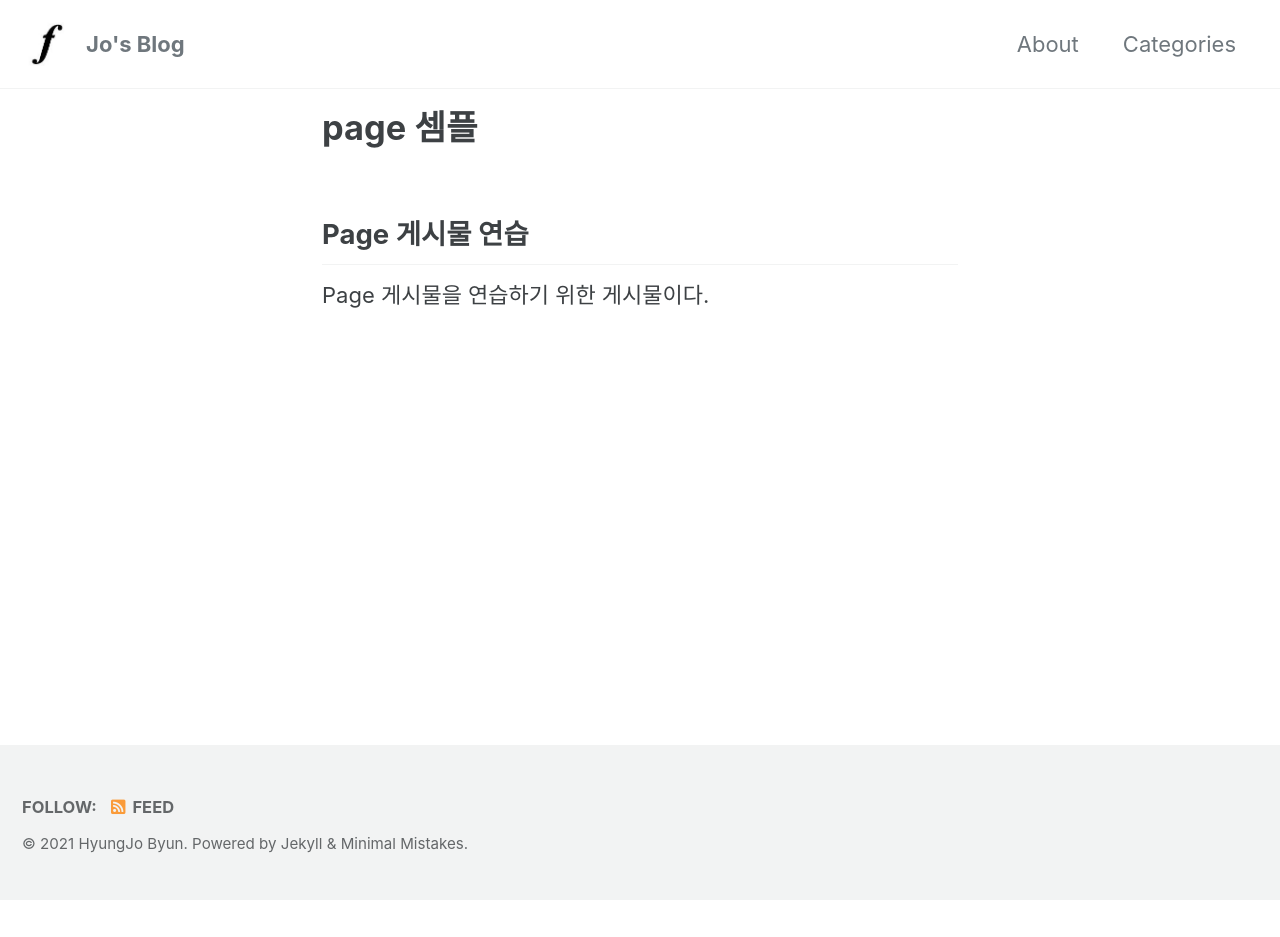
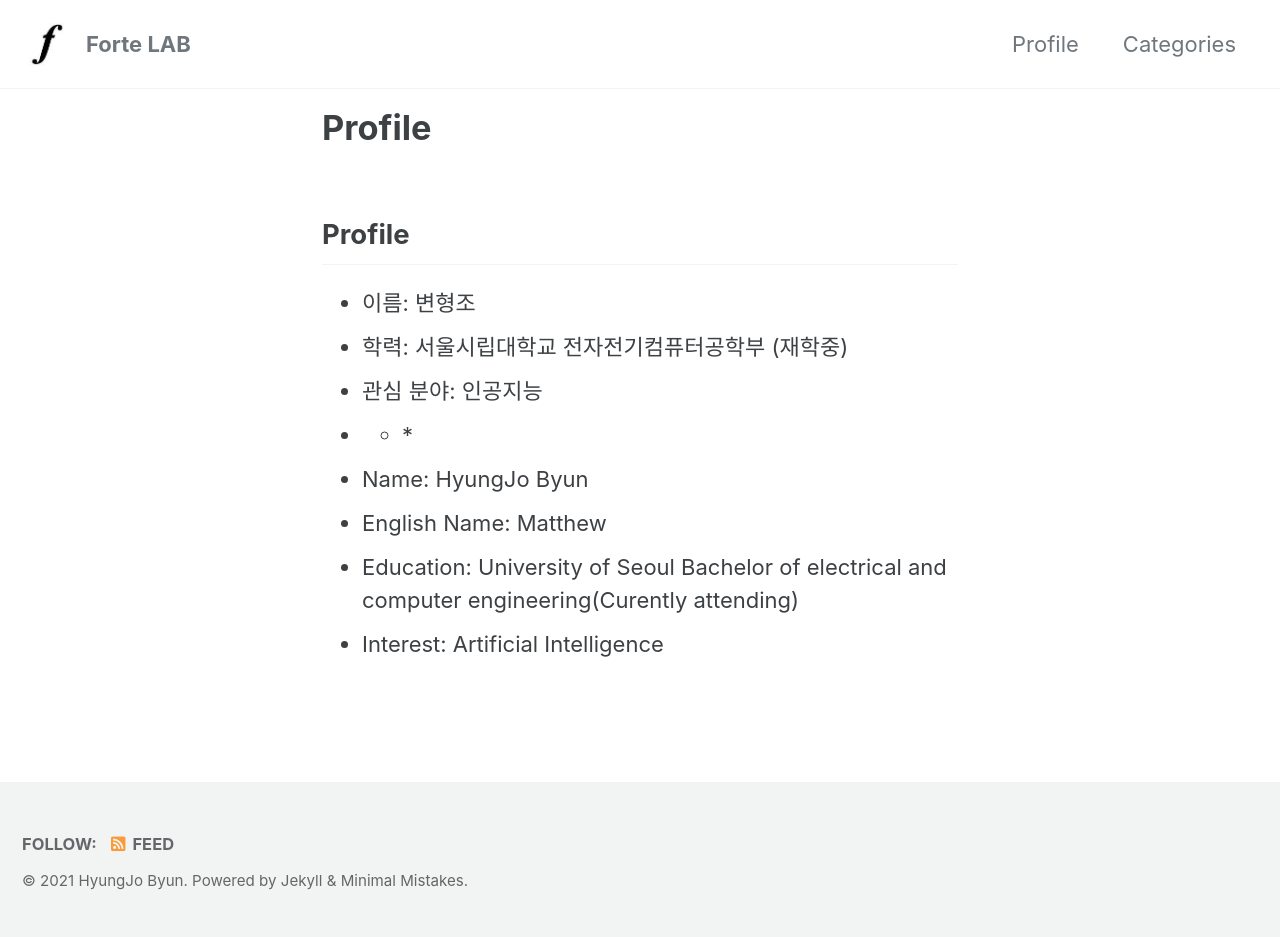
Before and after one commit to HyungjoByun/HyungjoByun.github.io, a Jekyll site: the page built from _pages/about.md, in a window 1280 px wide. Built offline with Jekyll 4.4.1, drawn with Linux system fonts in a browser that asks for light colours; cached includes are drawn as plain includes; before the commit the page ends 900 px from its top, so only the background shows below that.

Commit message:
profile change

```diff
--- a/_config.yml
+++ b/_config.yml
@@ -16,7 +16,7 @@ minimal_mistakes_skin    : "default" # "air", "aqua", "contrast", "dark", "dirt"
 
 # Site Settings
 locale                   : "en-US"
-title                    : "Jo's Blog"
+title                    : "Forte LAB"
 title_separator          : "-"
 subtitle                 : # site tagline that appears below site title in masthead
 name                     : "HyungJo Byun"
@@ -93,10 +93,10 @@ analytics:
 
 # Site Author
 author:
-  name             : "HyungJo Byun"
+  name             : "HyungJo Byun(Matthew)"
   avatar           : # path of avatar image, e.g. "/assets/images/bio-photo.jpg"
-  bio              : "Let's **Do** This*!*"
-  location         : "EveryWhere"
+  bio              : "Make Something Creative"
+  location         : "Seoul,South Korea"
   email            : "hjomatthew9@gmail.com"
   links:
     - label: "Email"
--- a/_data/navigation.yml
+++ b/_data/navigation.yml
@@ -2,8 +2,8 @@
 main:
   #- title: "Quick-Start Guide"
   #  url: https://mmistakes.github.io/minimal-mistakes/docs/quick-start-guide/
-  - title: "About"
-    url: /about/
+  - title: "Profile"
+    url: /profile/
   - title: "Categories"
     url: /categories/
   # - title: "Sample Collections"
--- a/_pages/about.md
+++ b/_pages/about.md
@@ -1,9 +1,15 @@
 ---
-title: "page 셈플"
-permalink: /about/
+title: "Profile"
+permalink: /profile/
 layout: single
 ---
+## Profile
 
-## Page 게시물 연습
-
-Page 게시물을 연습하기 위한 게시물이다.
+* 이름: 변형조
+* 학력: 서울시립대학교 전자전기컴퓨터공학부 (재학중)
+* 관심 분야: 인공지능
+* * *
+* Name: HyungJo Byun
+* English Name: Matthew
+* Education: University of Seoul Bachelor of electrical and computer engineering(Curently attending)
+* Interest: Artificial Intelligence
```
Also changed, not shown: _pages/404page.md (+1 -1 lines).
